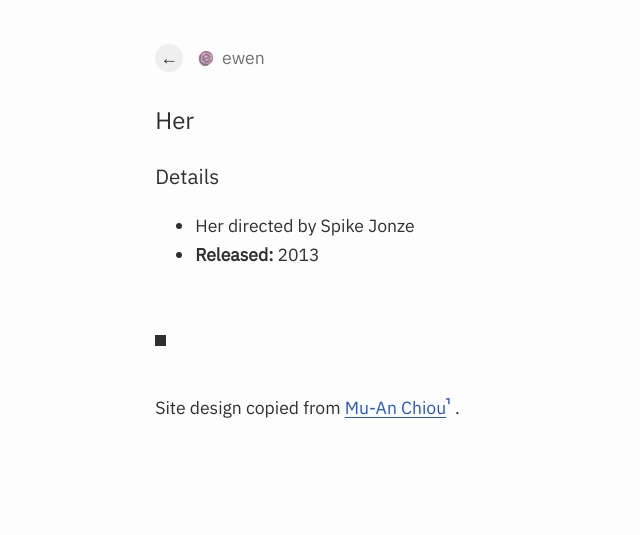
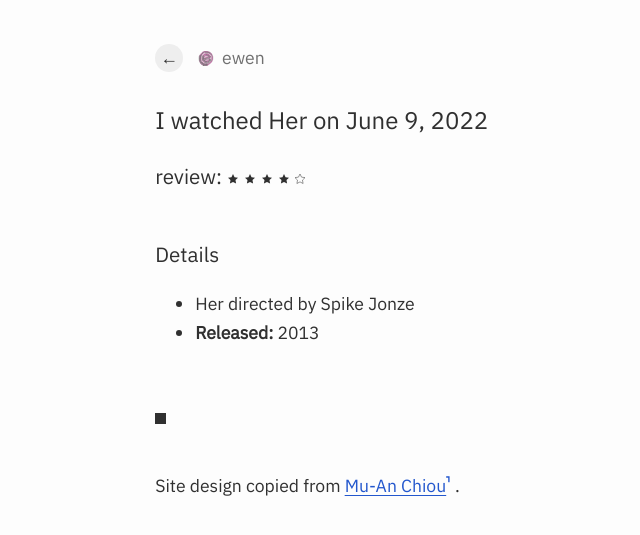
Before and after one commit to ewenme/site2, a Jekyll site: the page built from _watching/2022-06-09-her.md, in a window 1280 px wide. Shown: the top 535 px of the page, without its empty margins (168-808 px from the left). Built offline with Jekyll 4.4.1, drawn with Linux system fonts in a browser that asks for light colours.

Commit message:
update heading for film pages

```diff
--- a/_layouts/default.html
+++ b/_layouts/default.html
@@ -348,6 +348,10 @@
       <h1 class="h1">
         <span lang="{{lang}}">I played {{ page.title }} on {{ page.date | date: "%B %e, %Y" }}</span>
       </h1>
+      {% elsif page.collection == "watching" %}
+      <h1 class="h1">
+        <span lang="{{lang}}">I watched {{ page.title }} on {{ page.date | date: "%B %e, %Y" }}</span>
+      </h1>
       {% else %}
       <h1 class="h1">
         <span lang="{{lang}}">{{ page.title }}</span>
@@ -355,7 +359,7 @@
       {% if page.collection == "posts" or page.collection == "sounds" %}<time class="monospace" datetime="{{ page.date | date_to_xmlschema }}">{{ page.date | date: "%B %e, %Y" }}</time>{% endif %}
       {% endif %}
       {% if page.collection == "notes" %}<time class="monospace" datetime="{{ page.date }}">{{ page.date | date: "%Y/%m/%d %H:%M" }}</time>{% endif %}
-      {% if page.collection == "reading" or page.collection == "playing" %}<h3>review: {% include stars.html stars=page.stars %}</h3> {% endif %}
+      {% if page.collection == "reading" or page.collection == "playing" or page.collection == "watching" %}<h3>review: {% include stars.html stars=page.stars %}</h3> {% endif %}
       <div class="desc">{{ page.header_content }}</div>
     </header>
     <main>
```
